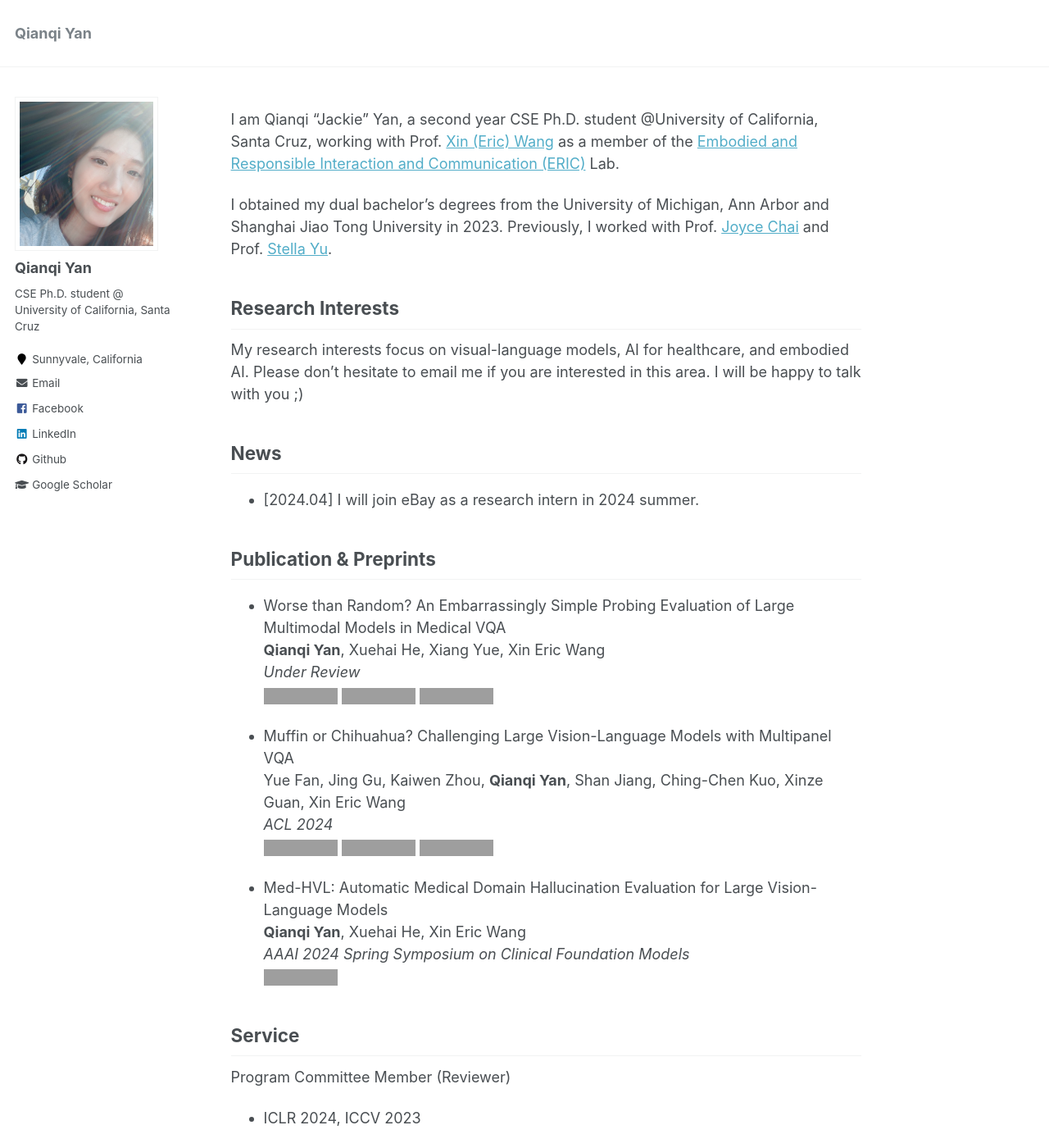
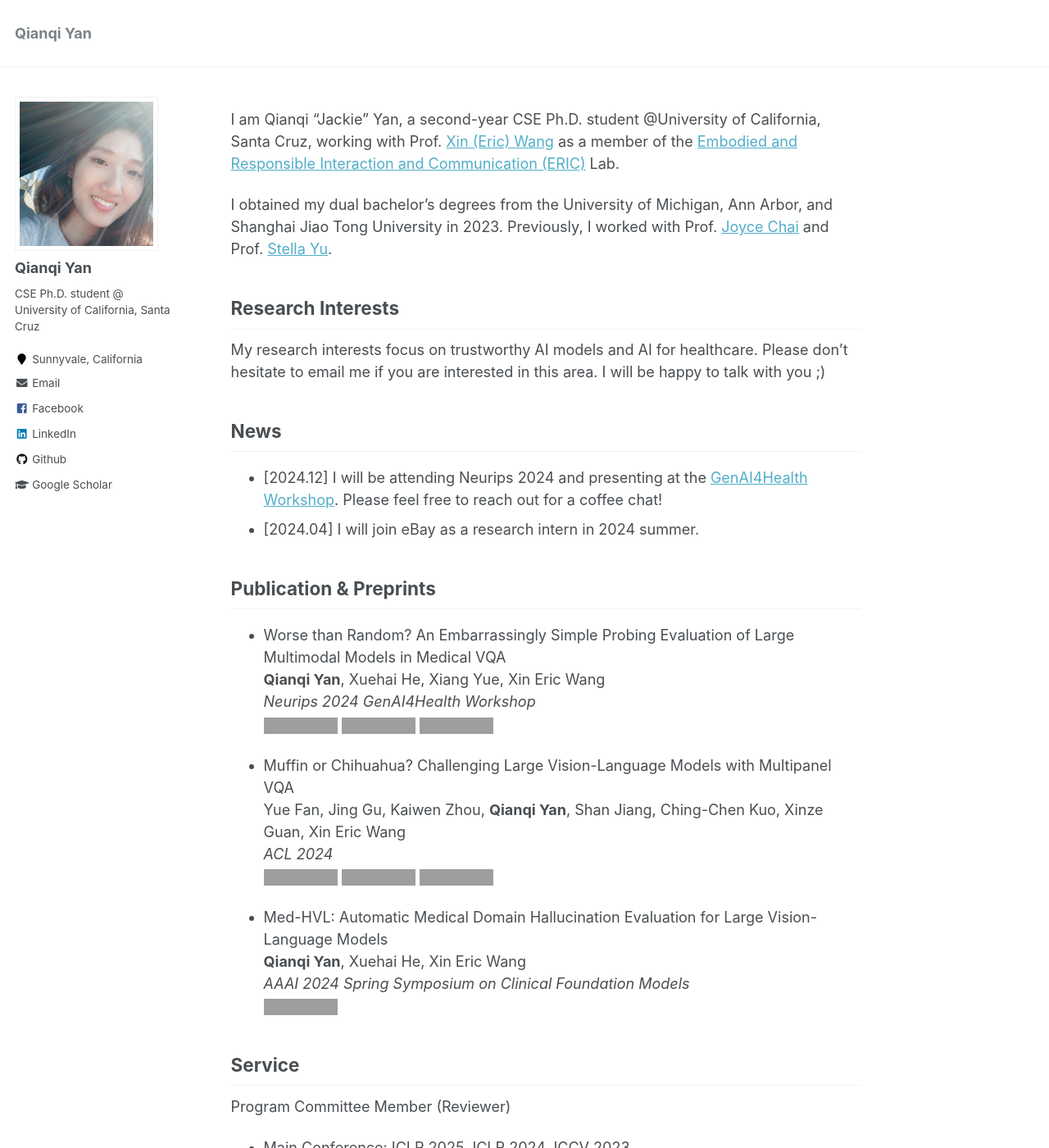
Before and after one commit to Jackie-2000/Jackie-2000.github.io, a Jekyll site: the page built from _pages/about.md, in a window 1280 px wide and 1400 px high, cut to the strip 0-1400 px from the top of the window. Shown: the whole strip at 82% size. Built offline with Jekyll 4.4.1, drawn with Linux system fonts in a browser that asks for light colours; some of the changed text lies outside the part shown; grey boxes are pictures that could not be loaded.

Commit message:
Update about.md

```diff
--- a/_pages/about.md
+++ b/_pages/about.md
@@ -7,23 +7,24 @@ redirect_from:
   - /about/
   - /about.html
 ---
-I am Qianqi "Jackie" Yan, a second year CSE Ph.D. student @University of California, Santa Cruz, working with Prof. [Xin (Eric) Wang](https://eric-xw.github.io/) as a member of the [Embodied and Responsible Interaction and Communication (ERIC)](http://eric-lab.soe.ucsc.edu/home) Lab.
+I am Qianqi "Jackie" Yan, a second-year CSE Ph.D. student @University of California, Santa Cruz, working with Prof. [Xin (Eric) Wang](https://eric-xw.github.io/) as a member of the [Embodied and Responsible Interaction and Communication (ERIC)](http://eric-lab.soe.ucsc.edu/home) Lab.
 
-I obtained my dual bachelor's degrees from the University of Michigan, Ann Arbor and Shanghai Jiao Tong University in 2023. Previously, I worked with Prof. [Joyce Chai](https://web.eecs.umich.edu/~chaijy/) and Prof. [Stella Yu](https://www1.icsi.berkeley.edu/~stellayu/).
+I obtained my dual bachelor's degrees from the University of Michigan, Ann Arbor, and Shanghai Jiao Tong University in 2023. Previously, I worked with Prof. [Joyce Chai](https://web.eecs.umich.edu/~chaijy/) and Prof. [Stella Yu](https://www1.icsi.berkeley.edu/~stellayu/).
 
 Research Interests
 ------
-My research interests focus on visual-language models, AI for healthcare, and embodied AI. Please don't hesitate to email me if you are interested in this area. I will be happy to talk with you ;)
+My research interests focus on trustworthy AI models and AI for healthcare. Please don't hesitate to email me if you are interested in this area. I will be happy to talk with you ;)
 
 News
 ------
+* [2024.12] I will be attending Neurips 2024 and presenting at the [GenAI4Health Workshop](https://genai4health.github.io/). Please feel free to reach out for a coffee chat!
 * [2024.04] I will join eBay as a research intern in 2024 summer.
 
 Publication & Preprints
 ------
 * Worse than Random? An Embarrassingly Simple Probing Evaluation of Large Multimodal Models in Medical VQA \
   **Qianqi Yan**, Xuehai He, Xiang Yue, Xin Eric Wang \
-  *Under Review* \
+  *Neurips 2024 GenAI4Health Workshop* \
   <a href='https://arxiv.org/abs/2405.20421'><img src='https://img.shields.io/badge/Paper-Arxiv-red'></a> <a href='https://jackie-2000.github.io/probmed.github.io/'><img src='https://img.shields.io/badge/Project-Page-blue'></a> <a href='https://github.com/eric-ai-lab/ProbMed'><img src='https://img.shields.io/badge/Code-Github-brightgreen?logo=github'></a>
 
 * Muffin or Chihuahua? Challenging Large Vision-Language Models with Multipanel VQA \
@@ -39,7 +40,8 @@ Publication & Preprints
 Service
 ------
 Program Committee Member (Reviewer)
-* ICLR 2024, ICCV 2023
+* Main Conference: ICLR 2025, ICLR 2024, ICCV 2023
+* Workshop: ALVR 2024
 
 Education
 ------
```
